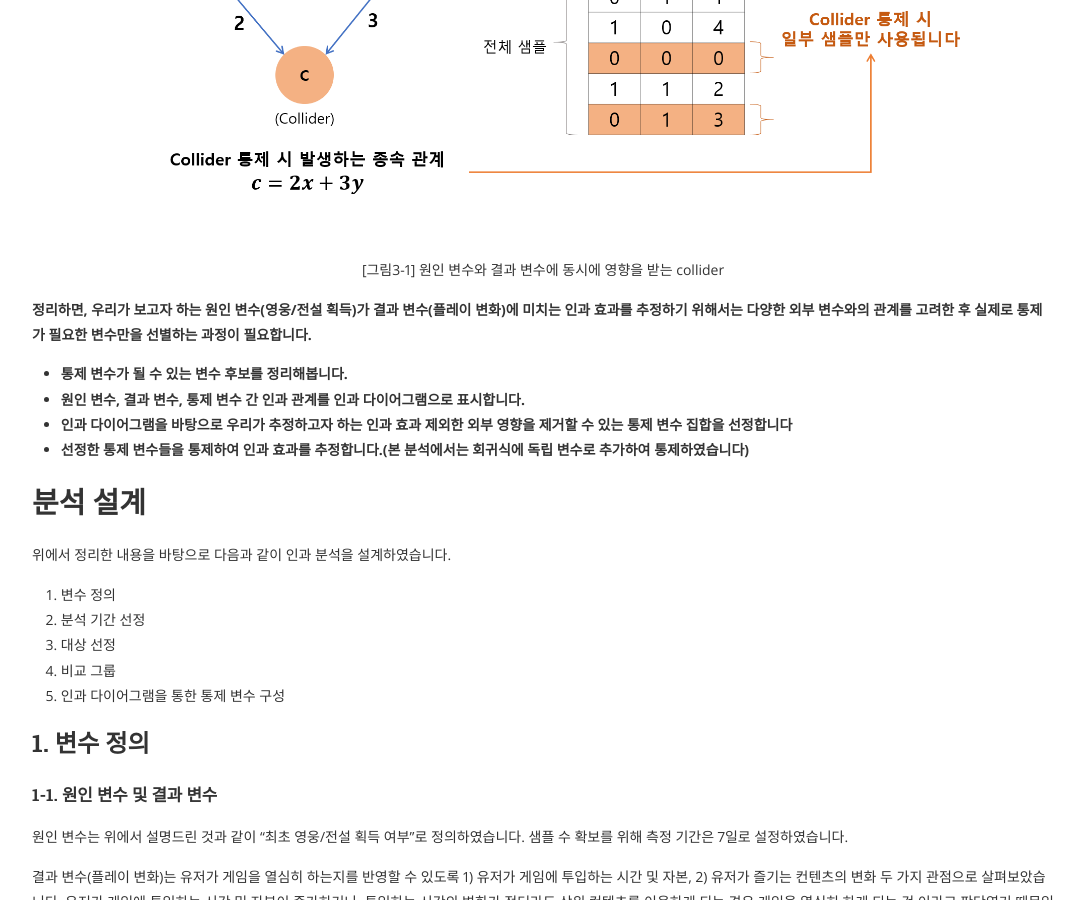
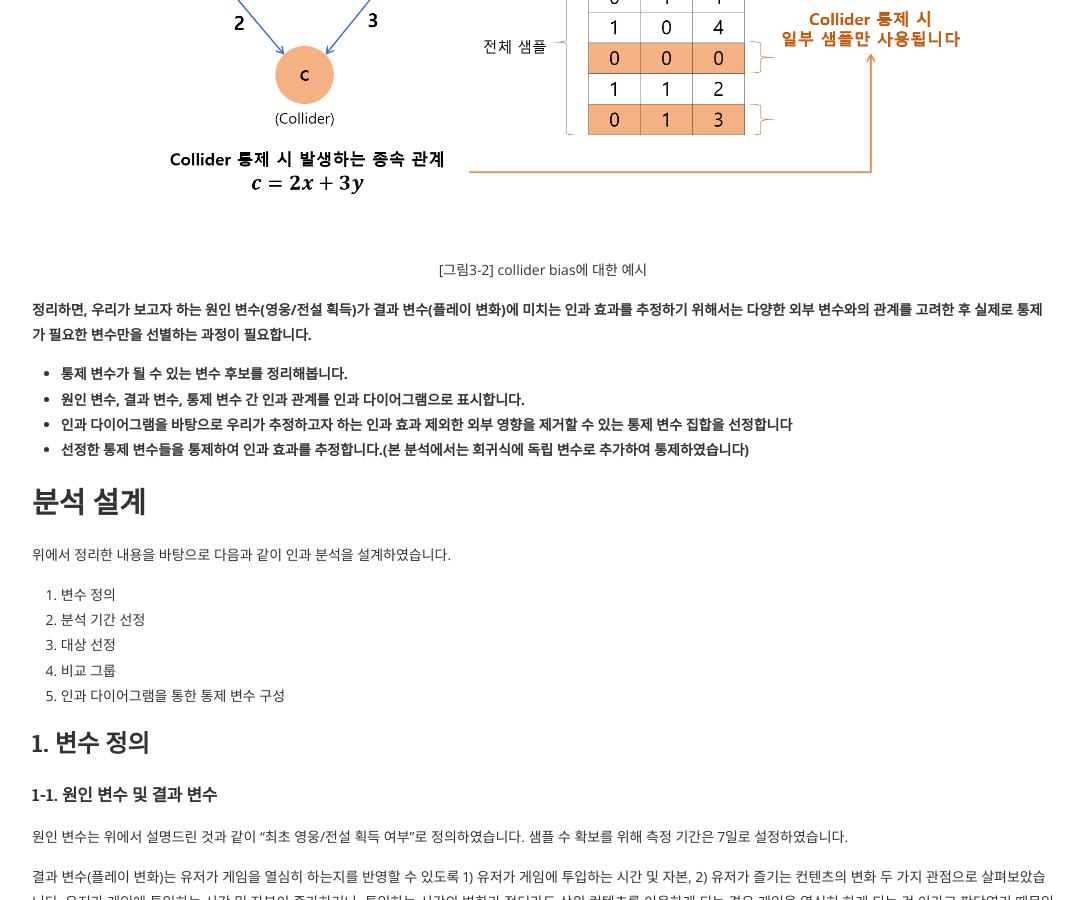
Before and after one commit to kurossncsoft/kurossncsoft.github.io, a Jekyll site: the page built from _posts/2021-05-10-class_get_causal_analysis.md, in a window 1280 px wide and 900 px high, scrolled down 4316 px. Shown: the whole window, without its empty margins (97-1181 px from the left). Built offline with Jekyll 4.4.1, drawn with Linux system fonts in a browser that asks for light colours; nearby versions of some CDN libraries; formulas are drawn with MathJax 3; comment, search, counter and statistics services are not loaded.

Commit message:
collider bias 예시 그림 제목, 그림 번호 변경

```diff
--- a/_posts/2021-05-10-class_get_causal_analysis.md
+++ b/_posts/2021-05-10-class_get_causal_analysis.md
@@ -72,7 +72,7 @@ cover: "/assets/l2m_cover.jpg"
 
 즉, 실제로 원인 변수와 결과 변수 간 인과 관계가 없더라도 collider를 통제하여 추정하면 원인 변수와 결과 변수 간에 종속관계가 있는 샘플만으로 영향을 추정하는 것이므로 상관성이 생기게 됩니다. 그리고 우리는 그 상관성을 인과 관계로 오해할 수 있기 때문에 collider는 통제하지 말아야 합니다.
 
-<p align="center"><img src = "/assets/works/class_get_causal_analysis/image2_2.png" width="65%" /><br>[그림3-1] 원인 변수와 결과 변수에 동시에 영향을 받는 collider</p>
+<p align="center"><img src = "/assets/works/class_get_causal_analysis/image2_2.png" width="65%" /><br>[그림3-2] collider bias에 대한 예시</p>
 
 
 
```
